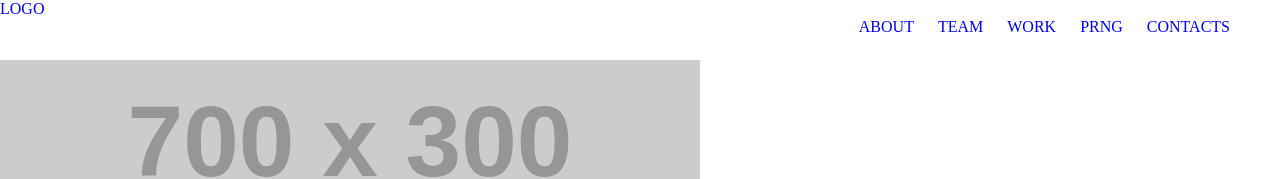
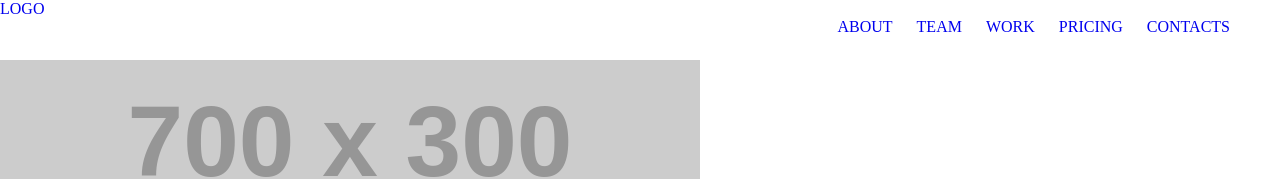
Before and after one commit to sofija55/template-startup, a plain HTML site: page index.html in a window 1280 px wide. Shown: the top 179 px of the page. Drawn offline with Linux system fonts and the light colour scheme; placeholder pictures from the web are drawn by us.

Commit message:
Fix typo lol

```diff
--- a/index.html
+++ b/index.html
@@ -21,7 +21,7 @@
                         <li><a href="#">ABOUT</a></li>
                         <li><a href="#">TEAM</a></li>
                         <li><a href="#">WORK</a></li>
-                        <li><a href="#">PRNG</a></li>
+                        <li><a href="#">PRICING</a></li>
                         <li><a href="#">CONTACTS</a></li>
                     </ul>
                 </div>
```
